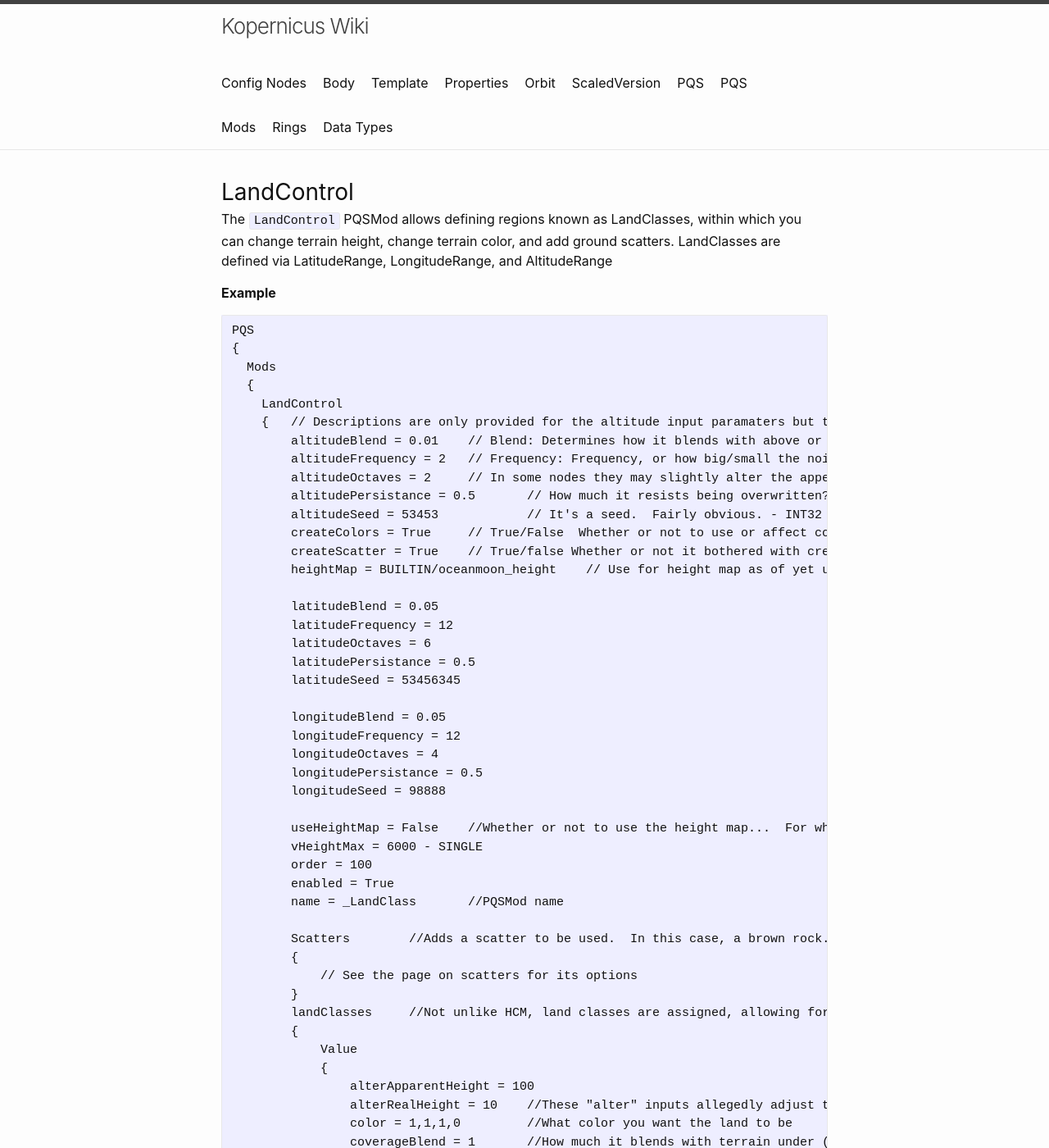
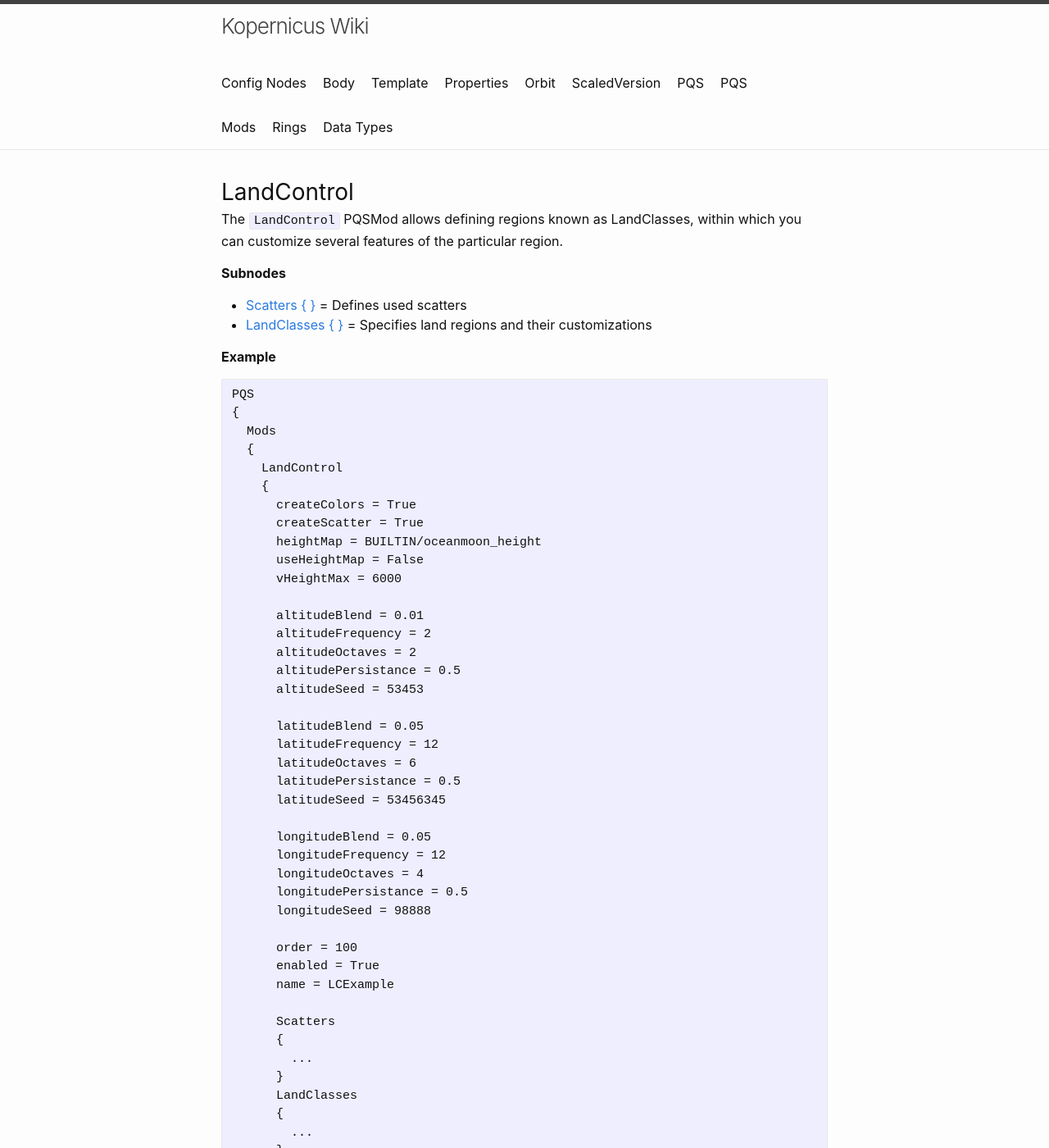
Before and after one commit to Kopernicus/wiki, a Jekyll site: the page built from main/PQSMods/LandControl/LandControl.md, in a window 1280 px wide and 1400 px high. Shown: the whole window at 82% size. Built offline with Jekyll 4.4.1, drawn with Linux system fonts in a browser that asks for light colours; some of the changed text lies outside the part shown.

Commit message:
Add main LC table

````diff
--- a/main/PQSMods/LandControl/LandControl.md
+++ b/main/PQSMods/LandControl/LandControl.md
@@ -3,7 +3,11 @@ layout: default
 title: LandControl
 ---
 
-The `LandControl` PQSMod allows defining regions known as LandClasses, within which you can change terrain height, change terrain color, and add ground scatters. LandClasses are defined via LatitudeRange, LongitudeRange, and AltitudeRange
+The `LandControl` PQSMod allows defining regions known as LandClasses, within which you can customize several features of the particular region.
+
+**Subnodes**
+* [Scatters { }]({{ site.baseurl }}{% link main/PQSMods/LandControl/Scatters.md %}) = Defines used scatters
+* [LandClasses { }]({{ site.baseurl }}{% link main/PQSMods/LandControl/LandClasses.md %}) = Specifies land regions and their customizations
 
 **Example**
 ```
@@ -12,101 +16,43 @@ PQS
   Mods
   {
     LandControl
-    {	// Descriptions are only provided for the altitude input paramaters but they apply to Latitude and Longitude as well.
-        altitudeBlend = 0.01	// Blend: Determines how it blends with above or below terrain - SINGLE
-        altitudeFrequency = 2	// Frequency: Frequency, or how big/small the noise is - SINGLE
-        altitudeOctaves = 2	// In some nodes they may slightly alter the appearance from blurry to less blurry, but that's about it - INT32
-        altitudePersistance = 0.5	// How much it resists being overwritten? - SINGLE
-        altitudeSeed = 53453		// It's a seed.  Fairly obvious. - INT32
-        createColors = True	// True/False  Whether or not to use or affect colors - BOOLEAN
-        createScatter = True	// True/false Whether or not it bothered with creating scatters - BOOLEAN
-        heightMap = BUILTIN/oceanmoon_height	// Use for height map as of yet unknown.  Using it as a mask? - FILE PATH
+    {
+      createColors = True
+      createScatter = True
+      heightMap = BUILTIN/oceanmoon_height
+      useHeightMap = False
+      vHeightMax = 6000
 
-        latitudeBlend = 0.05
-        latitudeFrequency = 12
-        latitudeOctaves = 6
-        latitudePersistance = 0.5
-        latitudeSeed = 53456345
+      altitudeBlend = 0.01
+      altitudeFrequency = 2
+      altitudeOctaves = 2
+      altitudePersistance = 0.5
+      altitudeSeed = 53453
 
-        longitudeBlend = 0.05
-        longitudeFrequency = 12
-        longitudeOctaves = 4
-        longitudePersistance = 0.5
-        longitudeSeed = 98888
+      latitudeBlend = 0.05
+      latitudeFrequency = 12
+      latitudeOctaves = 6
+      latitudePersistance = 0.5
+      latitudeSeed = 53456345
 
-        useHeightMap = False	//Whether or not to use the height map...  For whatever it's for. - BOOLEAN
-        vHeightMax = 6000 - SINGLE
-        order = 100
-        enabled = True
-        name = _LandClass	//PQSMod name
+      longitudeBlend = 0.05
+      longitudeFrequency = 12
+      longitudeOctaves = 4
+      longitudePersistance = 0.5
+      longitudeSeed = 98888
 
-        Scatters	//Adds a scatter to be used.  In this case, a brown rock.
-        {
-            // See the page on scatters for its options
-        }
-        landClasses	//Not unlike HCM, land classes are assigned, allowing for color change, what scatters are created in which area, etc.
-        {
-            Value
-            {
-                alterApparentHeight = 100
-                alterRealHeight = 10	//These "alter" inputs allegedly adjust the terrain, but I've only witnessed true PQS adjustment in the creation of icecaps.
-                color = 1,1,1,0		//What color you want the land to be
-                coverageBlend = 1	//How much it blends with terrain under (and/or over?) it
-                coverageFrequency = 12
-                coverageOctaves = 6	//Honestly not sure this actually does anything
-                coveragePersistance = 0.5
-                coverageSeed = 234124
-                name = IceCaps	//Self explanatory
-                latDelta = 0
-                latitudeDouble = True	//Whether it should use latitudeDouble as well as normal latitude
-                lonDelta = 1	//Not a clue what these Delta options do
-                minimumRealHeight = 20
-                noiseBlend = 0.25	//How much colored noise blends with standard Value color
-                noiseColor = 0.552238822,0.519182861,0.480795324,0	//Color of colored noise added
-                noiseFrequency = 24	//Frequency of the color noise
-                noiseOctaves = 8	//Octaves of noise, duh
-                noisePersistance = 0.5	//?
-                noiseSeed = 5646345	//Seed for color noise
-                delete = False
-                altitudeRange	//Like HCM, determines the heights at which this land class affects color and/or creates scatters
-                {
-                    endEnd = 2	//In all of these endEnd & endStart/startEnd & startStart inputs, the density/intensity of whatever it is you're doing will fade from the first input to the second.  They will not if you just make them the same number.
-                    endStart = 2
-                    startEnd = -0.5
-                    startStart = -0.5
-                }
-                latitudeRange	//Determines the start point for latitude range
-                {
-                    endEnd = 0.0414999984204769
-                    endStart = 0.0399999991059303
-                    startEnd = -10
-                    startStart = -10
-                }
-                latitudeDoubleRange	//Determines the end point for latitude range
-                {
-                    endEnd = 11
-                    endStart = 11
-                    startEnd = 0.96000000089407
-                    startStart = 0.958500001579523
-                }
-                longitudeRange	//Determines the longitude of the land class
-                {
-                    endEnd = 10
-                    endStart = 10
-                    startEnd = -10
-                    startStart = -10
-                }
-                scatters	//List what scatters you want to appear in this land class, if any.
-                {
-                    Value
-                    {
-                        density = -1	//Unknown?  At first I suspected it increased the density of scatter spawns up to 20.
-                        scatterName = BrownRock		//Must match the name set under the previous scatters node
-                        delete = False
-                    }
-                }
-            }
-        }
+      order = 100
+      enabled = True
+      name = LCExample
+
+      Scatters
+      {
+        ...
+      }
+      LandClasses
+      {
+        ...
+      }
     }
   }
 }
@@ -115,8 +61,23 @@ PQS
 
 |Property|Format|Description|
 |--------|------|-----------|
-|deformity|Single|The deformity of the simplex terrain noise.|
-|frequency|Single|The size of the each feature of the simplex terrain noise. As frequency gets bigger, size gets smaller.|
-|octaves|Integer|The amount of blanketing over the noise. Higher octaves mean rougher noise.|
-|persistence|Single|The complexity of or amount of detail in the noise.|
-|seed|Integer|The random seed of the noise.|
+|createColors|Boolean|Whether to use/affect colors.|
+|createScatters|Boolean|Whether to create scatters.|
+|heightMap|File Path|Use currently unknown - could be using it as a mask?|
+|useHeightMap|Boolean|Whether to use the height map for...?|
+|vHeightMax|Single|The max height for the height map?|
+|altitudeBlend|Single|The blend amount with adjacent terrain.|
+|altitudeFrequency|Single|The size of the each feature of the terrain noise. As frequency gets bigger, size gets smaller.|
+|altitudeOctaves|Integer|The amount of blanketing over the noise. Higher octaves mean rougher noise.|
+|altitudePersistance|Single|The complexity of or amount of detail in the noise.|
+|altitudeSeed|Integer|The random seed of the noise.|
+|latitudeBlend|Single|The blend amount with adjacent terrain.|
+|latitudeFrequency|Single|The size of the each feature of the terrain noise. As frequency gets bigger, size gets smaller.|
+|latitudeOctaves|Integer|The amount of blanketing over the noise. Higher octaves mean rougher noise.|
+|latitudePersistance|Single|The complexity of or amount of detail in the noise.|
+|latitudeSeed|Integer|The random seed of the noise.|
+|longitudeBlend|Single|The blend amount with adjacent terrain.|
+|longitudeFrequency|Single|The size of the each feature of the terrain noise. As frequency gets bigger, size gets smaller.|
+|longitudeOctaves|Integer|The amount of blanketing over the noise. Higher octaves mean rougher noise.|
+|longitudePersistance|Single|The complexity of or amount of detail in the noise.|
+|longitudeSeed|Integer|The random seed of the noise.|
````
